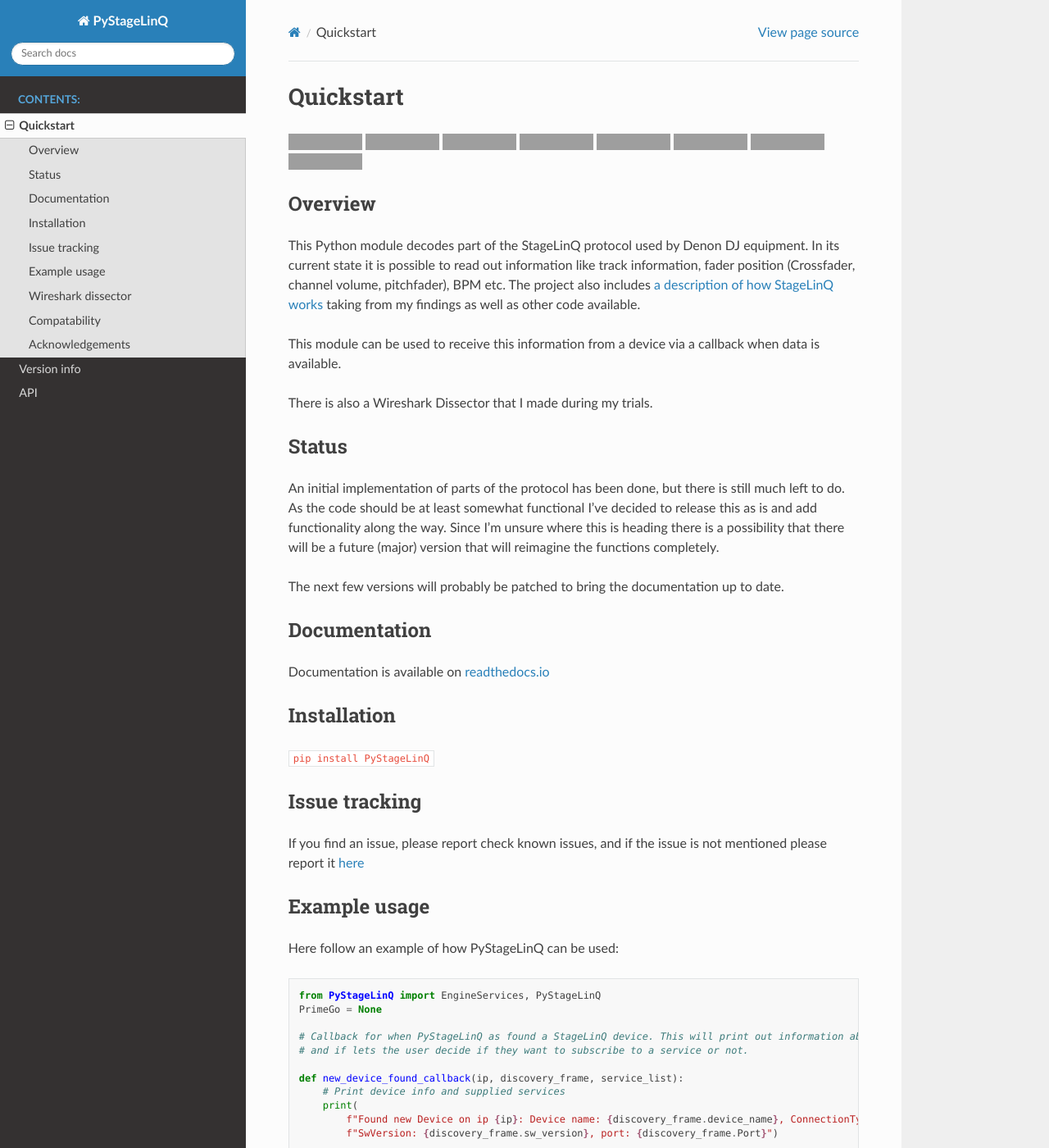
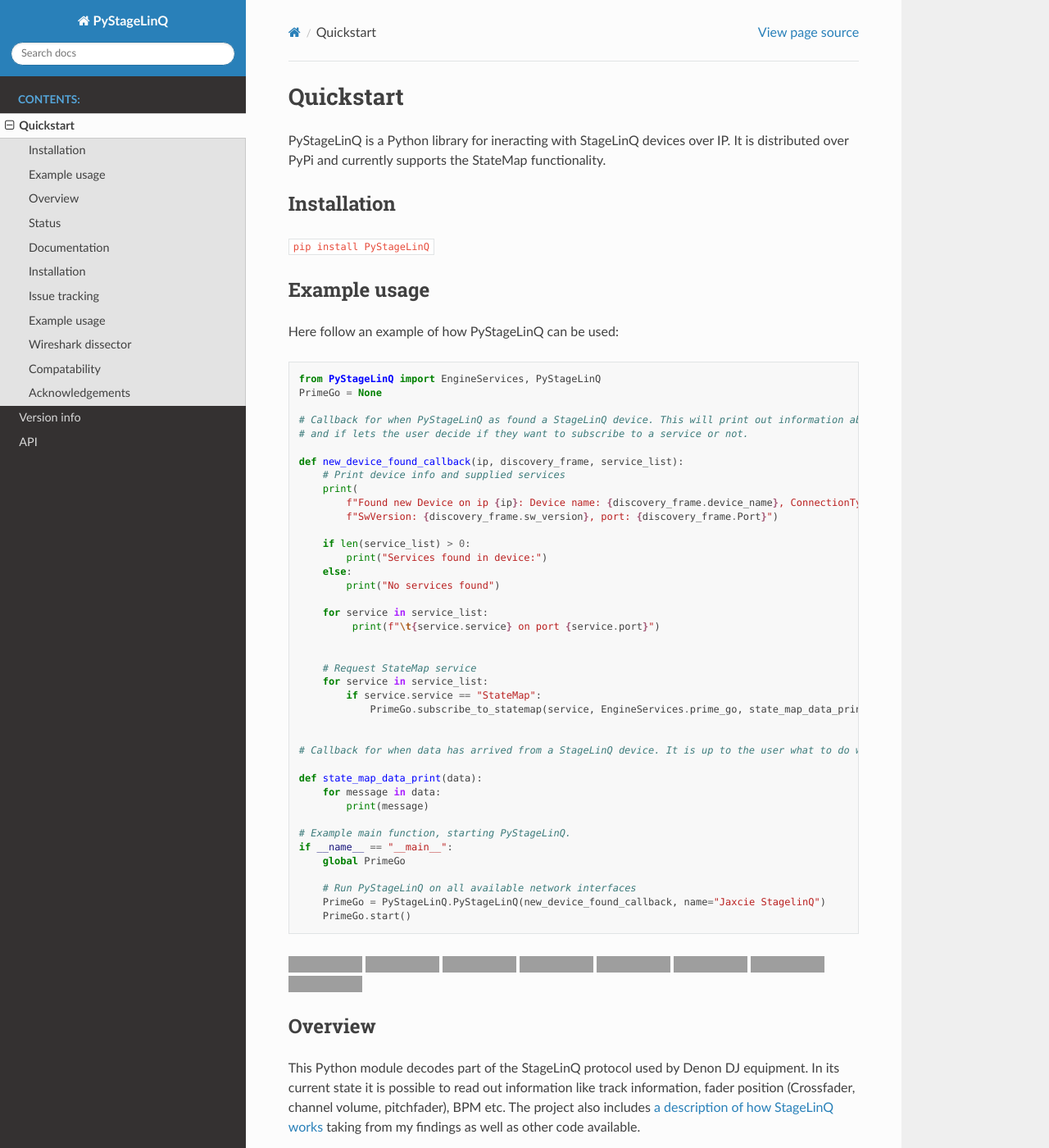
Before and after one commit to Jaxc/PyStageLinQ, a Sphinx documentation site: the page built from docs/readme_link.rst, in a window 1280 px wide and 1400 px high, cut to the strip 0-1400 px from the top of the window. Shown: the whole strip at 82% size. Built offline with Sphinx 7.4.7 and the Read the Docs theme 3.1.0, drawn with Linux system fonts in a browser that asks for light colours; some of the changed text lies outside the part shown; grey boxes are pictures that could not be loaded.

Commit message:
Update documentation with image
Added image to clearify how PyStageLinQ is used.
Also updated the readthedocs config files.

````diff
--- a/docs/conf.py
+++ b/docs/conf.py
@@ -19,11 +19,11 @@
 # -- Project information -----------------------------------------------------
 
 project = "PyStageLinQ"
-copyright = "2022, Jaxcie"
+copyright = "2024, Jaxcie"
 author = "Jaxcie"
 
 # The full version, including alpha/beta/rc tags
-release = "0.1.0"
+release = "0.0.0"
 
 # -- General configuration ---------------------------------------------------
 
--- /dev/null
+++ b/docs/quickstart.md
@@ -0,0 +1,51 @@
+PyStageLinQ is a Python library for ineracting with StageLinQ devices over IP. It is distributed over PyPi and currently
+supports the StateMap functionality.
+
+# Installation
+`pip install PyStageLinQ`
+
+# Example usage
+Here follow an example of how PyStageLinQ can be used:
+
+```python
+from PyStageLinQ import EngineServices, PyStageLinQ
+PrimeGo = None
+
+# Callback for when PyStageLinQ as found a StageLinQ device. This will print out information about the found device
+# and if lets the user decide if they want to subscribe to a service or not.
+
+def new_device_found_callback(ip, discovery_frame, service_list):
+    # Print device info and supplied services
+    print(
+        f"Found new Device on ip {ip}: Device name: {discovery_frame.device_name}, ConnectionType: {discovery_frame.connection_type}, SwName: {discovery_frame.sw_name}, "
+        f"SwVersion: {discovery_frame.sw_version}, port: {discovery_frame.Port}")
+
+    if len(service_list) > 0:
+        print("Services found in device:")
+    else:
+        print("No services found")
+
+    for service in service_list:
+         print(f"\t{service.service} on port {service.port}")
+
+
+    # Request StateMap service
+    for service in service_list:
+        if service.service == "StateMap":
+            PrimeGo.subscribe_to_statemap(service, EngineServices.prime_go, state_map_data_print)
+
+
+# Callback for when data has arrived from a StageLinQ device. It is up to the user what to do with this information.
+
+def state_map_data_print(data):
+    for message in data:
+        print(message)
+
+# Example main function, starting PyStageLinQ.
+if __name__ == "__main__":
+    global PrimeGo
+
+    # Run PyStageLinQ on all available network interfaces
+    PrimeGo = PyStageLinQ.PyStageLinQ(new_device_found_callback, name="Jaxcie StagelinQ")
+    PrimeGo.start()
+```
--- a/docs/readme_link.rst
+++ b/docs/readme_link.rst
@@ -1,5 +1,8 @@
 Quickstart
 ************
 
+.. include:: quickstart.md
+   :parser: myst_parser.sphinx_
+
 .. include:: ../README.md
    :parser: myst_parser.sphinx_
````
Also changed, not shown: docs/PyStageLinQflow.md (added, +4 -0 lines), docs/charts/PyStageLinQ internal flow.png (added), docs/charts/PyStageLinQ usage flowchart.png (added), 3 other files.
